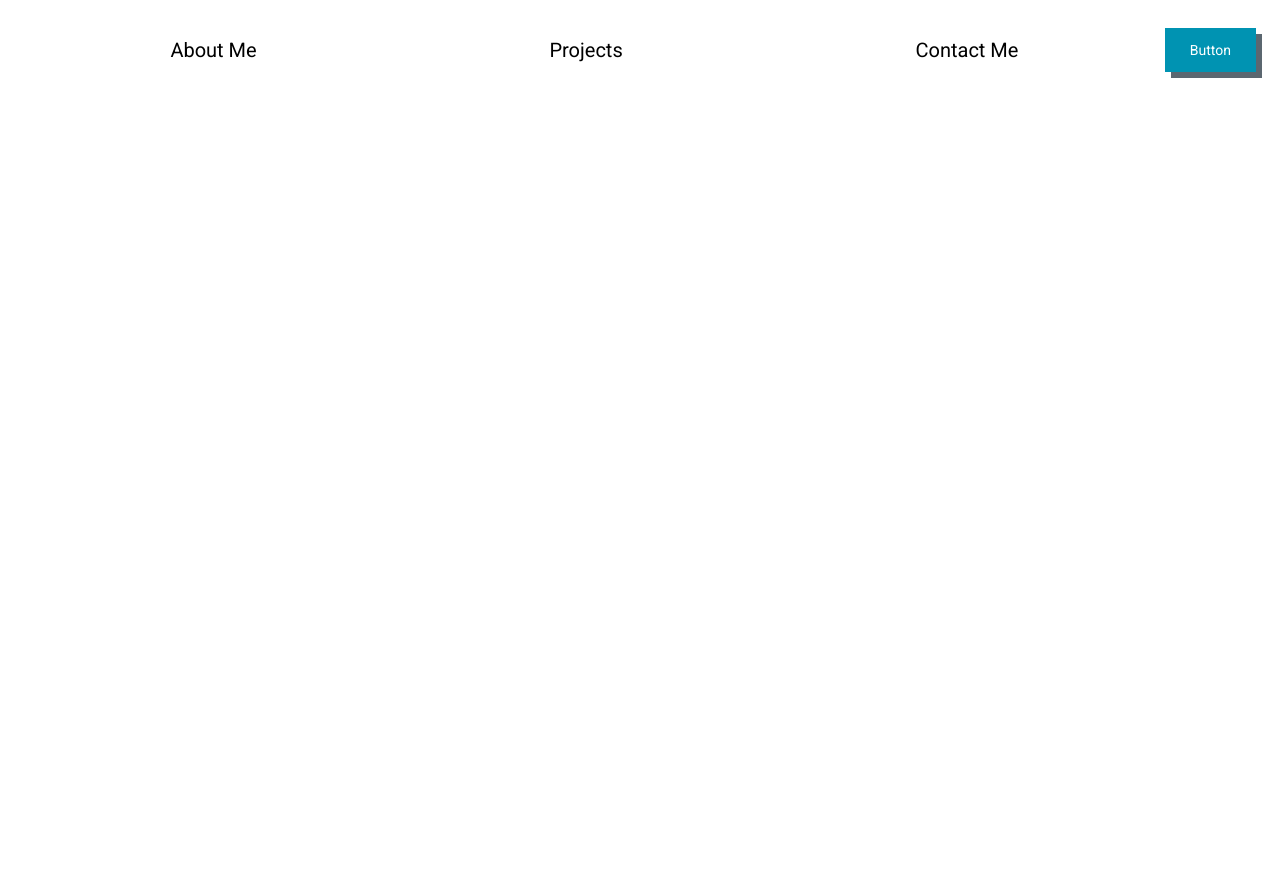
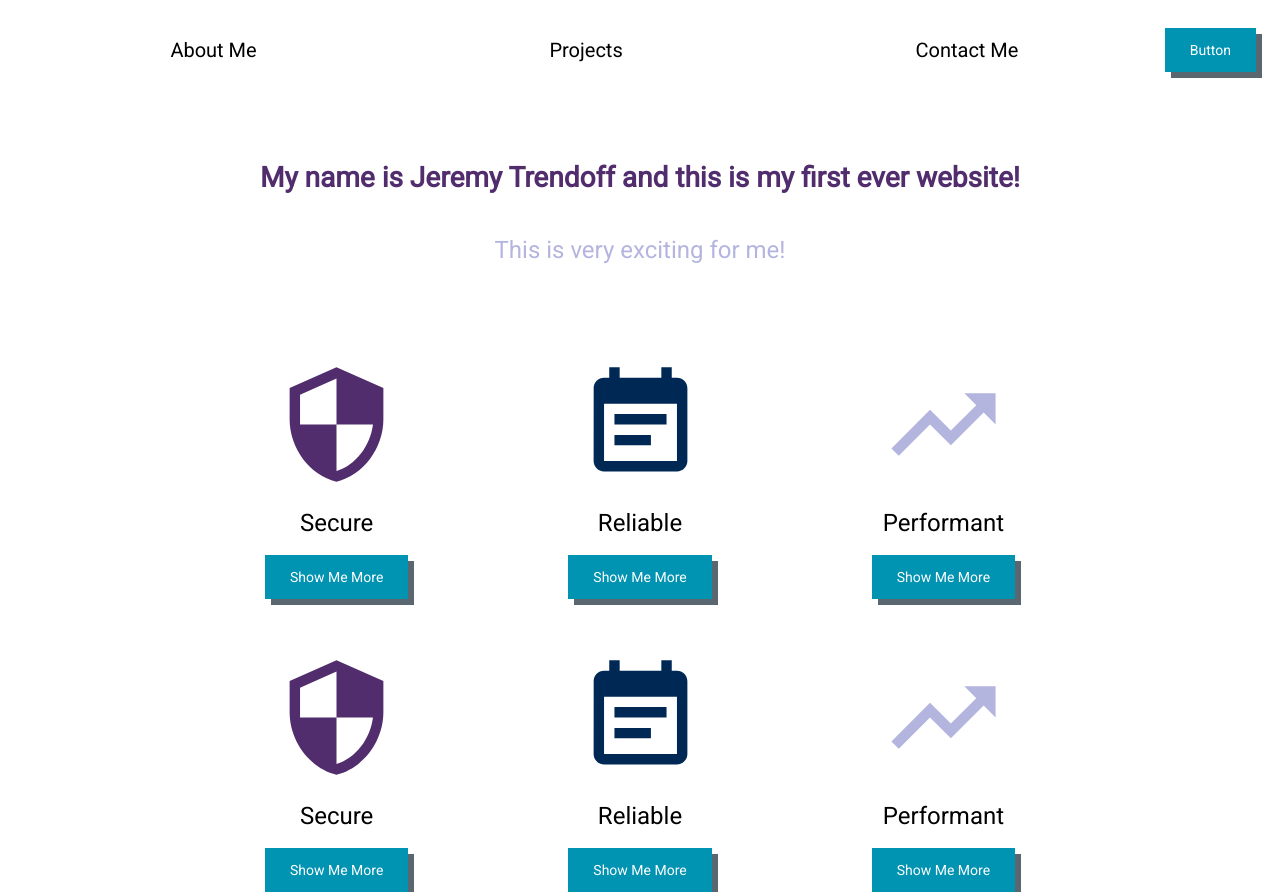
Before and after one commit to JeremyTrendoff81/FirstReactProject, a React (Create React App) app in the folder first-app/: page / in a window 1280 px wide. Before the commit the page ends 800 px from the top, so only its background shows below. Built offline with nearby package versions, Linux system fonts and the light colour scheme.

Commit message:
Grid Components Added

```diff
--- a/first-app/src/App.js
+++ b/first-app/src/App.js
@@ -1,7 +1,12 @@
-import { createTheme, ThemeProvider } from '@material-ui/core/styles';
-import logo from './logo.svg';
+import { createTheme, ThemeProvider, makeStyles } from '@material-ui/core/styles';
 import './App.css';
 import NavBar from './components/NavBar';
+import Grid from './components/Grid';
+import { Typography } from '@material-ui/core';
+
+import SecurityIcon from '@material-ui/icons/Security'
+import EventNoteIcon from '@material-ui/icons/EventNote'
+import TrendingUpIcon from '@material-ui/icons/TrendingUp'
 
 const theme = createTheme({
   palette: {
@@ -29,11 +34,55 @@ const theme = createTheme({
   },
 });
 
+const styles = makeStyles({
+  wrapper: {
+    width: "65%",
+    margin: "auto",
+    textAlign: "center"
+  },
+  bigSpace: {
+    marginTop: "5rem"
+  },
+  littleSpace: {
+    marginTop: "2.5rem"
+  },
+  grid: {
+    display: "flex",
+    justifyContent: "center",
+    alignItems: "center",
+    flexWrap: "wrap",
+  },
+})
+
 function App() {
+  const classes = styles();
+
   return (
     <div className="App">
       <ThemeProvider theme={theme}>
         <NavBar/>
+
+        <div className={classes.wrapper}>
+          <Typography variant="h4" className={classes.bigSpace} color="primary">
+            My name is Jeremy Trendoff and this is my first ever website!
+          </Typography>
+          <Typography variant="h5" className={classes.littleSpace} color="secondary">
+            This is very exciting for me!
+          </Typography>
+        </div>
+
+        <div className={`${classes.grid} ${classes.bigSpace}`}>
+          <Grid icon={<SecurityIcon style={{fill:"#512D6D", height: "125", width: "125"}}/>} title="Secure" btnTitle="Show Me More"/>
+          <Grid icon={<EventNoteIcon style={{fill:"#002855", height: "125", width: "125"}}/>} title="Reliable" btnTitle="Show Me More"/>
+          <Grid icon={<TrendingUpIcon style={{fill:"#B4B5DF", height: "125", width: "125"}}/>} title="Performant" btnTitle="Show Me More"/>
+        </div>
+
+        <div className={`${classes.grid} ${classes.littleSpace}`}>
+          <Grid icon={<SecurityIcon style={{fill:"#512D6D", height: "125", width: "125"}}/>} title="Secure" btnTitle="Show Me More"/>
+          <Grid icon={<EventNoteIcon style={{fill:"#002855", height: "125", width: "125"}}/>} title="Reliable" btnTitle="Show Me More"/>
+          <Grid icon={<TrendingUpIcon style={{fill:"#B4B5DF", height: "125", width: "125"}}/>} title="Performant" btnTitle="Show Me More"/>
+        </div>
+
       </ThemeProvider>
     </div>
   );
--- /dev/null
+++ b/first-app/src/components/Grid.js
@@ -0,0 +1,31 @@
+import React from 'react'
+import { Typography } from '@material-ui/core'
+import { makeStyles } from '@material-ui/core/styles'
+import CustonBtn from './CustonBtn'
+
+const styles = makeStyles({
+    wrapper: {
+        display: "flex",
+        flexDirection: "column",
+        alignItems: "center",
+        padding: "0 5rem 0 5rem"
+    },
+
+    item: {
+        paddingTop: "1rem"
+    }
+})
+
+export default function Grid(props) {
+    const {icon, title, btnTitle} = props;
+    const classes = styles();
+    return (
+        <div className={classes.wrapper}>
+            <div className={classes.item}>{icon}</div>
+            <Typography className={classes.item} variant="h5">{title}</Typography>
+            <div className={classes.item}>
+                <CustonBtn txt={btnTitle}/>
+            </div>
+        </div>
+    )
+}
--- a/first-app/src/components/NavBar.js
+++ b/first-app/src/components/NavBar.js
@@ -1,6 +1,5 @@
 import React from 'react'
 import CustonBtn from './CustonBtn'
-import logo from '../logo.svg'
 import { Toolbar, Typography } from '@material-ui/core'
 import { makeStyles } from '@material-ui/core/styles'
 
```
